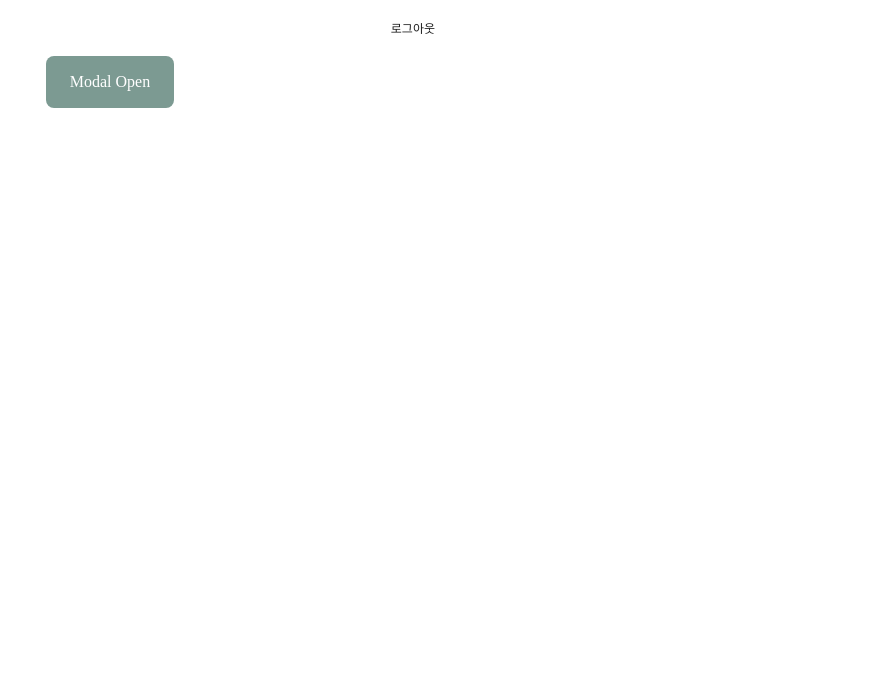
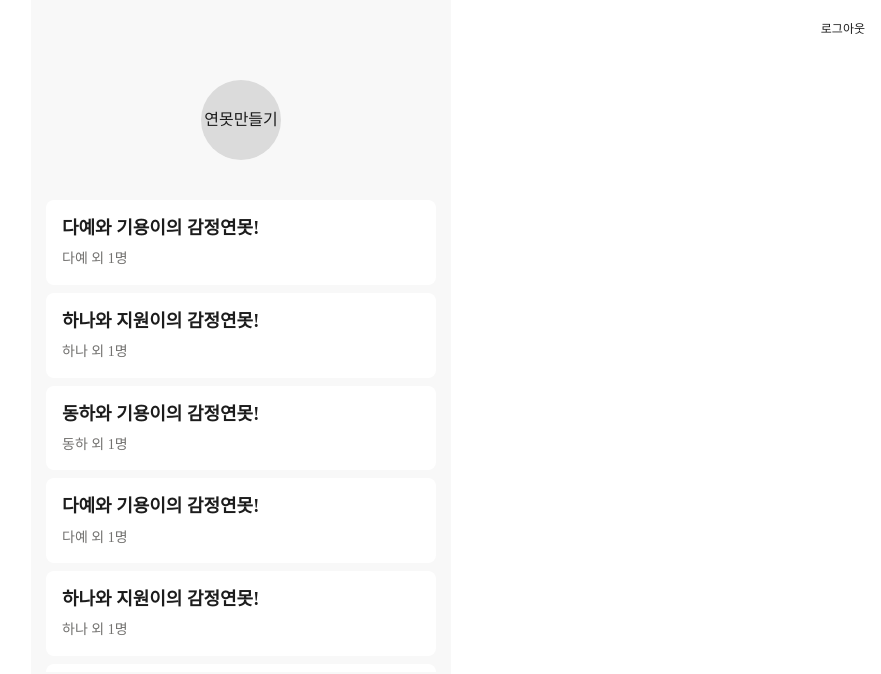
Before and after one commit to r-jal-ddak-ggar-sen/pong-dang-client, a Next.js app: page / in a window 1280 px wide. Shown: the top 674 px of the page, without its empty margins (399-1280 px from the left). Built offline with nearby package versions, Linux system fonts and the light colour scheme; a web font is replaced by a local one.

Commit message:
fix: 메인 화면 UI 디벨롭

```diff
--- /dev/null
+++ b/pages/create.tsx
@@ -0,0 +1,5 @@
+import Typo from 'components/Typo';
+
+export default function Create() {
+  return <Typo>연못만들자!</Typo>;
+}
--- a/pages/index.tsx
+++ b/pages/index.tsx
@@ -1,36 +1,75 @@
 import styled from '@emotion/styled';
-import React, { useState } from 'react';
+import { useState } from 'react';
+import Link from 'next/link';
 
-import Header from 'components/Header';
-import { Button } from 'components/Button';
 import Modal from 'components/Modal';
 import Typo from 'components/Typo';
+import Header from 'components/Header';
+
+import { samplePondList } from './samplePondList';
 
 export default function Home() {
   const [visibleModal, setVisibleModal] = useState(false);
 
+  const handleLogoutButtonClick = () => {
+    setVisibleModal(false);
+  };
+
   return (
     <>
+      <Header
+        right={
+          <LogoutButton onClick={() => setVisibleModal(true)}>
+            <Typo font="CAPTION_01">로그아웃</Typo>
+          </LogoutButton>
+        }
+      />
       <HomeStyled>
-        <Header
-          right={
-            <LogoutButton>
-              <Typo font="CAPTION_01">로그아웃</Typo>
-            </LogoutButton>
-          }
-        />
-        <HomeView>
-          <Button onClick={() => setVisibleModal(true)}>Modal Open</Button>
-        </HomeView>
+        <Link href={`/create`}>
+          <MakePondButton>
+            <Typo>연못만들기</Typo>
+          </MakePondButton>
+        </Link>
+        <PondList>
+          {samplePondList.length <= 0 ? (
+            <NonePond>
+              <Typo color="GRAY_50" align="center">
+                아직 연못이 없어요 :)
+                <br />
+                친구와 함께 연못을 만들어봐요!
+              </Typo>
+            </NonePond>
+          ) : (
+            samplePondList.map((value) => {
+              return (
+                <Link key={value.id} href={`/detail?pondId=${value.id}`}>
+                  <PondItem key={`pond-${value.id}`}>
+                    <PondItemInfo>
+                      <Typo font="TITLE_01" css={{ marginBottom: 8 }}>
+                        {value.title}
+                      </Typo>
+                      <Typo font="BODY_02" color="GRAY_70">
+                        {value.owners[0]}{' '}
+                        {value.owners.length > 1 &&
+                          `외 ${value.owners.length - 1}명`}
+                      </Typo>
+                    </PondItemInfo>
+                    <PondItemImage src={value.backgroundImage} />
+                  </PondItem>
+                </Link>
+              );
+            })
+          )}
+        </PondList>
       </HomeStyled>
       {visibleModal && (
         <Modal
-          title="아직 일기가 저장되지 않았어요."
-          content="저장하지 않고 뒤로 가시겠어요?"
-          prevButtonText="계속쓰기"
+          title="로그아웃 하시겠어요?"
+          content="다시 로그인 하기 위해 꼭 닉네임과 비밀번호를 기억해주세요!"
+          prevButtonText="취소"
           onPrevButtonClick={() => setVisibleModal(false)}
-          nextButtonText="뒤로가기"
-          onNextButtonClick={() => setVisibleModal(false)}
+          nextButtonText="로그아웃"
+          onNextButtonClick={handleLogoutButtonClick}
         />
       )}
     </>
@@ -43,15 +82,49 @@ const HomeStyled = styled.section`
   height: 100vh;
   display: flex;
   flex-direction: column;
+  align-items: center;
+  margin: 0 auto;
+  padding: 0 15px;
+  padding-top: 56px;
+  background-color: ${({ theme }) => theme.GRAY_05};
+`;
+
+const MakePondButton = styled.a`
+  width: 80px;
+  height: 80px;
+  display: inline-flex;
   justify-content: center;
   align-items: center;
-  margin: 0 auto;
+  background-color: ${({ theme }) => theme.GRAY_20};
+  border-radius: 50%;
+  margin-top: 24px;
+  margin-bottom: 32px;
 `;
 
-const HomeView = styled.div`
-  width: 100%;
-  height: calc(100% - 56px);
-  padding: 0 15px;
+const NonePond = styled.div`
+  margin-top: 20vh;
 `;
 
+const PondList = styled.div`
+  width: 100%;
+  height: 60vh;
+  overflow-y: scroll;
+`;
+
+const PondItem = styled.a`
+  width: 100%;
+  display: flex;
+  flex-direction: row;
+  justify-content: space-between;
+  align-items: center;
+  background-color: ${({ theme }) => theme.WHITE};
+  border-radius: 8px;
+  padding: 16px;
+  margin: 8px 0;
+`;
+
+const PondItemInfo = styled.div``;
+
+const PondItemImage = styled.img``;
+
 const LogoutButton = styled.button``;
--- /dev/null
+++ b/pages/samplePondList.ts
@@ -0,0 +1,38 @@
+export const samplePondList = [
+  {
+    id: 1,
+    title: '다예와 기용이의 감정연못!',
+    owners: ['다예', '기용'],
+    backgroundImage: undefined,
+  },
+  {
+    id: 2,
+    title: '하나와 지원이의 감정연못!',
+    owners: ['하나', '지원'],
+    backgroundImage: undefined,
+  },
+  {
+    id: 3,
+    title: '동하와 기용이의 감정연못!',
+    owners: ['동하', '기용'],
+    backgroundImage: undefined,
+  },
+  {
+    id: 4,
+    title: '다예와 기용이의 감정연못!',
+    owners: ['다예', '기용'],
+    backgroundImage: undefined,
+  },
+  {
+    id: 5,
+    title: '하나와 지원이의 감정연못!',
+    owners: ['하나', '지원'],
+    backgroundImage: undefined,
+  },
+  {
+    id: 6,
+    title: '동하와 기용이의 감정연못!',
+    owners: ['동하', '기용'],
+    backgroundImage: undefined,
+  },
+]
--- a/src/components/Header.tsx
+++ b/src/components/Header.tsx
@@ -34,7 +34,7 @@ const HeaderStyled = styled.div`
   display: flex;
   justify-content: center;
   align-items: center;
-  position: relative;
+  position: fixed;
   z-index: 999;
 `;
 
--- a/src/components/Layout.tsx
+++ b/src/components/Layout.tsx
@@ -23,6 +23,4 @@ const StyledWrapper = styled.div`
 
 const ContentsWrapper = styled.div`
   flex: 1;
-  padding-left: 16px;
-  padding-right: 16px;
 `;
--- a/src/utils/theme.ts
+++ b/src/utils/theme.ts
@@ -3,6 +3,7 @@ export const theme = {
   GRAY_100: '#1C1C1C',
   GRAY_90: '#454443',
   GRAY_80: '#575756',
+  GRAY_70: '#72716F',
   GRAY_60: '#7C7E88',
   GRAY_50: '#ADAAA5',
   GRAY_40: '#BBBBBB',
```
Also changed, not shown: pages/detail.tsx (added, +28 -0 lines).
